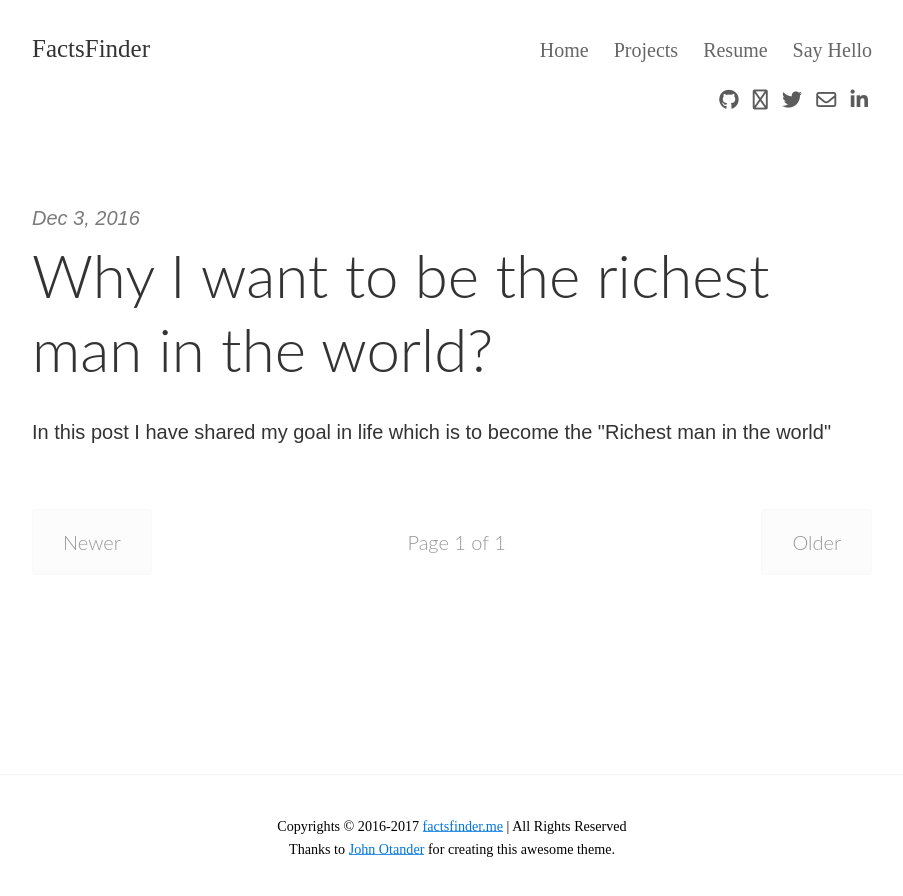
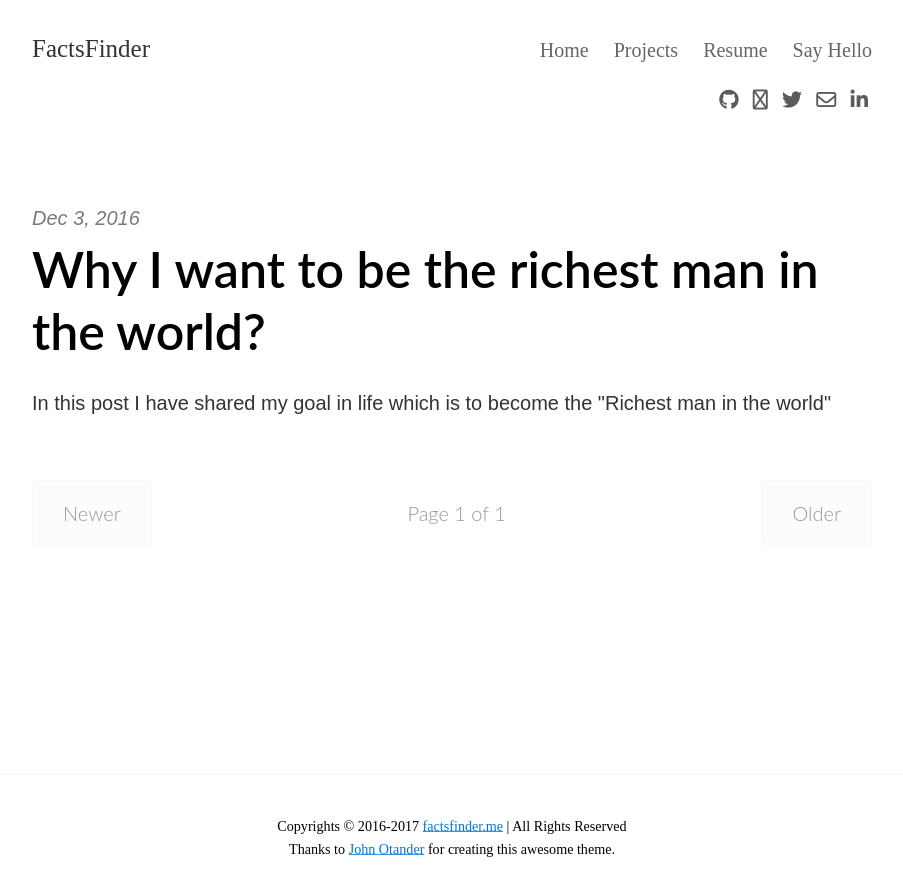
Before and after one commit to factsfinder/blog, a Jekyll site: the page built from index.html, in a window 1280 px wide. Shown: the top 896 px of the page, without its empty margins (188-1091 px from the left). Built offline with Jekyll 4.4.1, drawn with Linux system fonts in a browser that asks for light colours; nearby versions of some CDN libraries; some web fonts are replaced; the list of posts is cut into pages by our own code.

Commit message:
first post unfinished

```diff
--- a/_sass/_posts.scss
+++ b/_sass/_posts.scss
@@ -16,8 +16,9 @@
 
 .post-link .post-title {
   margin-top: 0;
-  font-weight: 300;
-  color: #333;
+  font-weight: 600;
+  font-size: 50px;
+  color: black;
 }
 
 .post-footer {
```
